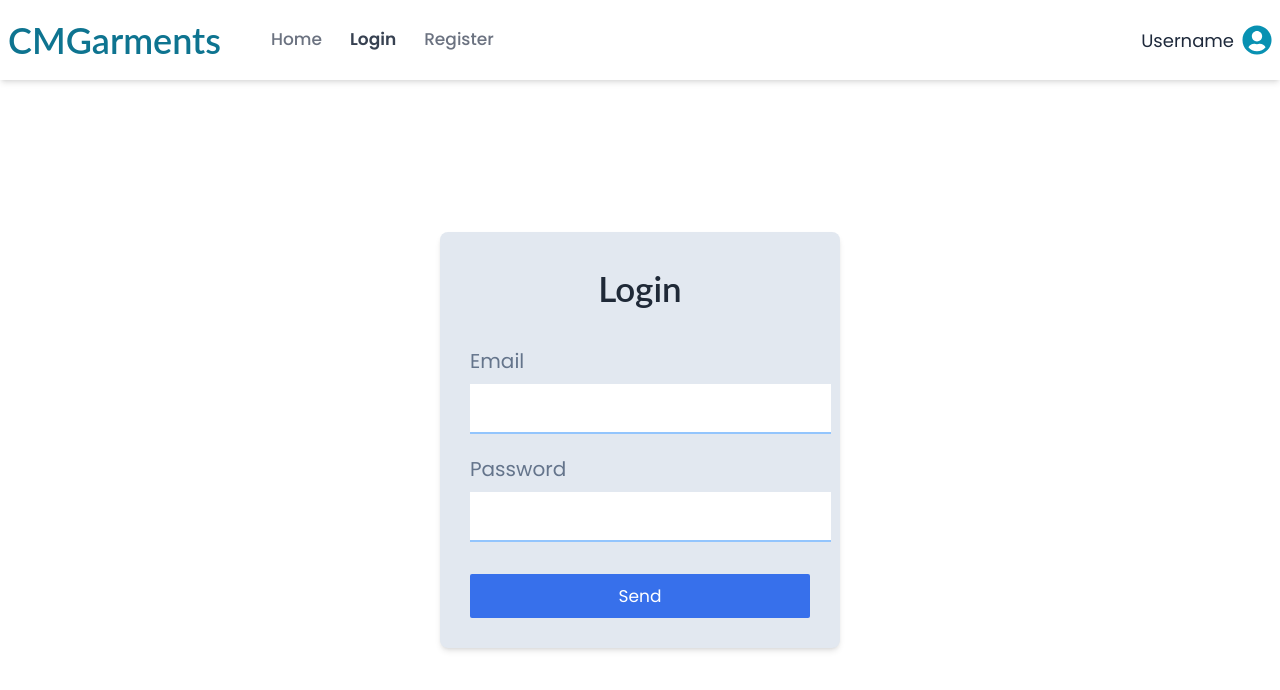
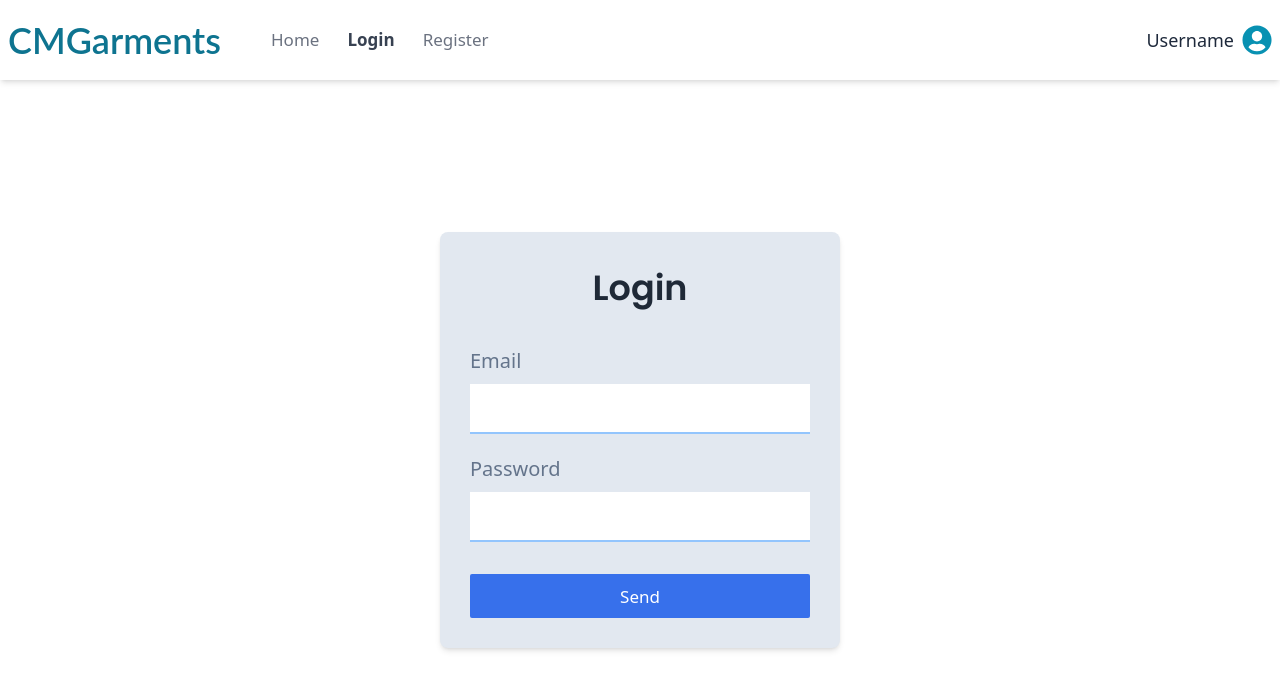
Before and after one commit to wilmerHRS/ecommerce-cmgarments, a Next.js app: page /login in a window 1280 px wide. Shown: the top 690 px of the page. Built offline with nearby package versions, Linux system fonts and the light colour scheme; no server answers.

Commit message:
Agregando fuente poppins al tailwind.config.js

```diff
--- a/pages/_app.tsx
+++ b/pages/_app.tsx
@@ -1,6 +1,18 @@
 import "@/styles/globals.css";
 import type { AppProps } from "next/app";
+import { Poppins } from "next/font/google";
+
+const PoppinstFont = Poppins({
+    weight: ['100', '200', '300', '400', '500', '600', '700', '800', '900'],
+    style: ['normal', 'italic'],
+    subsets: ['latin'],
+    variable: '--font-poppins'
+})
 
 export default function App({ Component, pageProps }: AppProps) {
-    return <Component {...pageProps} />;
+    return (
+        <div className={`${PoppinstFont.variable}`}>
+            <Component {...pageProps} />
+        </div>
+    );
 }
--- a/pages/login/index.tsx
+++ b/pages/login/index.tsx
@@ -22,7 +22,7 @@ const Login: FC<indexProps> = ({ }) => {
     <MainLayout title='Login'>
       <div className='h-full flex items-center justify-center'>
         <div className='bg-slate-200 p-[30px] flex flex-col gap-8  rounded-lg shadow-md m-20 w-full max-w-[400px]'>
-          <h1 className='text-center text-[35px] text-gray-800 font-semibold font-lato'>Login</h1>
+          <h1 className='text-center text-[35px] text-gray-800 font-semibold font-poppins'>Login</h1>
           <Formik
             initialValues={initialValues}
             validationSchema={loginFormValidations}
--- a/styles/globals.css
+++ b/styles/globals.css
@@ -2,12 +2,12 @@
 @tailwind components;
 @tailwind utilities;
 
-body {
+/* body {
     font-family: 'Poppins', sans-serif;
   }
 
 @import url('https://fonts.googleapis.com/css2?family=Lato:wght@300;400;700;900&display=swap');
-
+ */
 .font-lato {
   font-family: 'Lato', sans-serif;
   font-weight: 600;
--- a/tailwind.config.js
+++ b/tailwind.config.js
@@ -1,4 +1,6 @@
+const {fontFamily} = require('tailwindcss/defaultTheme')
 /** @type {import('tailwindcss').Config} */
+
 module.exports = {
   content: [
     "./app/**/*.{js,ts,jsx,tsx}",
@@ -18,6 +20,9 @@ module.exports = {
         maxWidth: {
           '1/87': '87%',
         }
+      },
+      fontFamily: {
+        poppins: [`var(--font-poppins)`, ...fontFamily.sans]
       }
     },
   },
```
